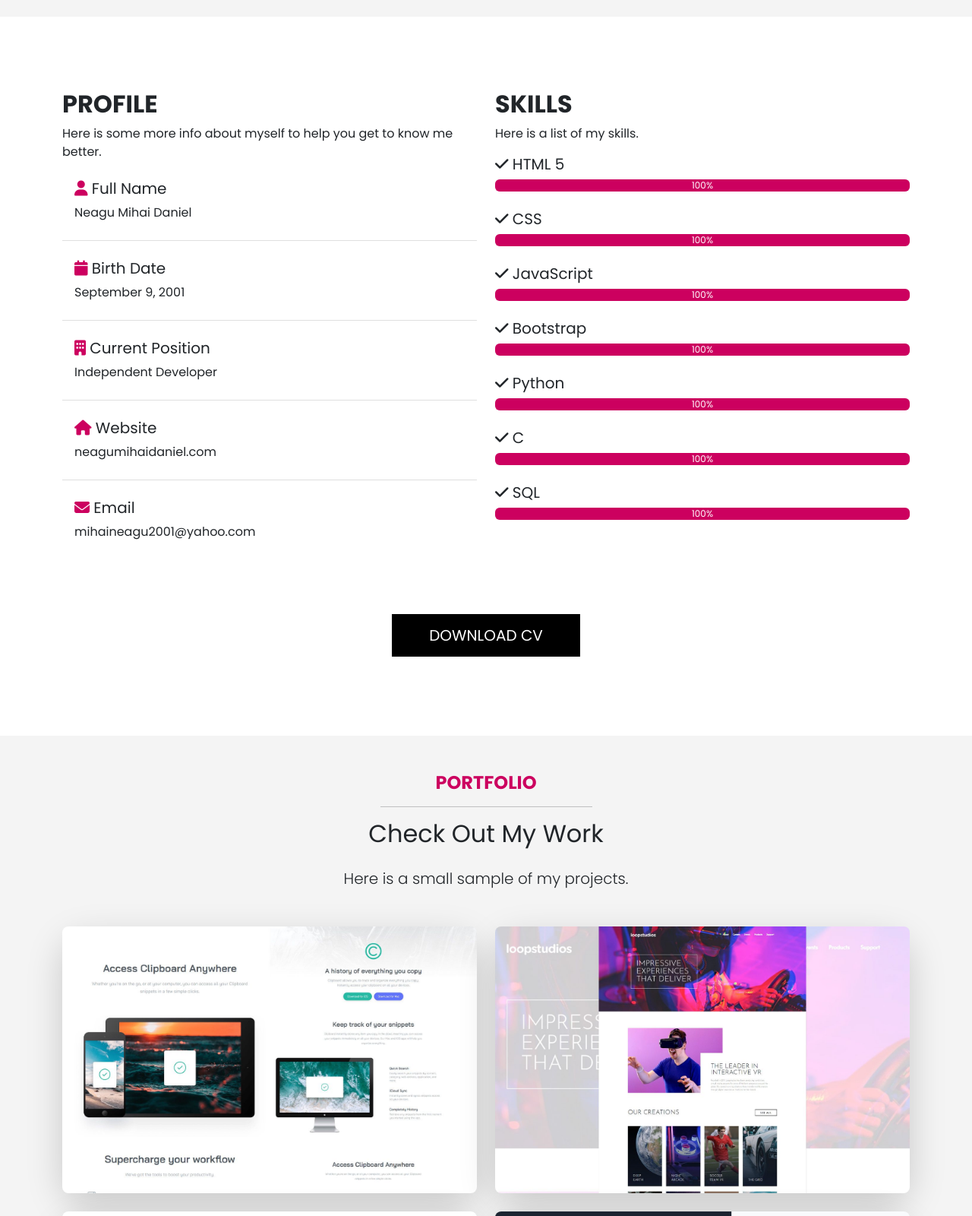
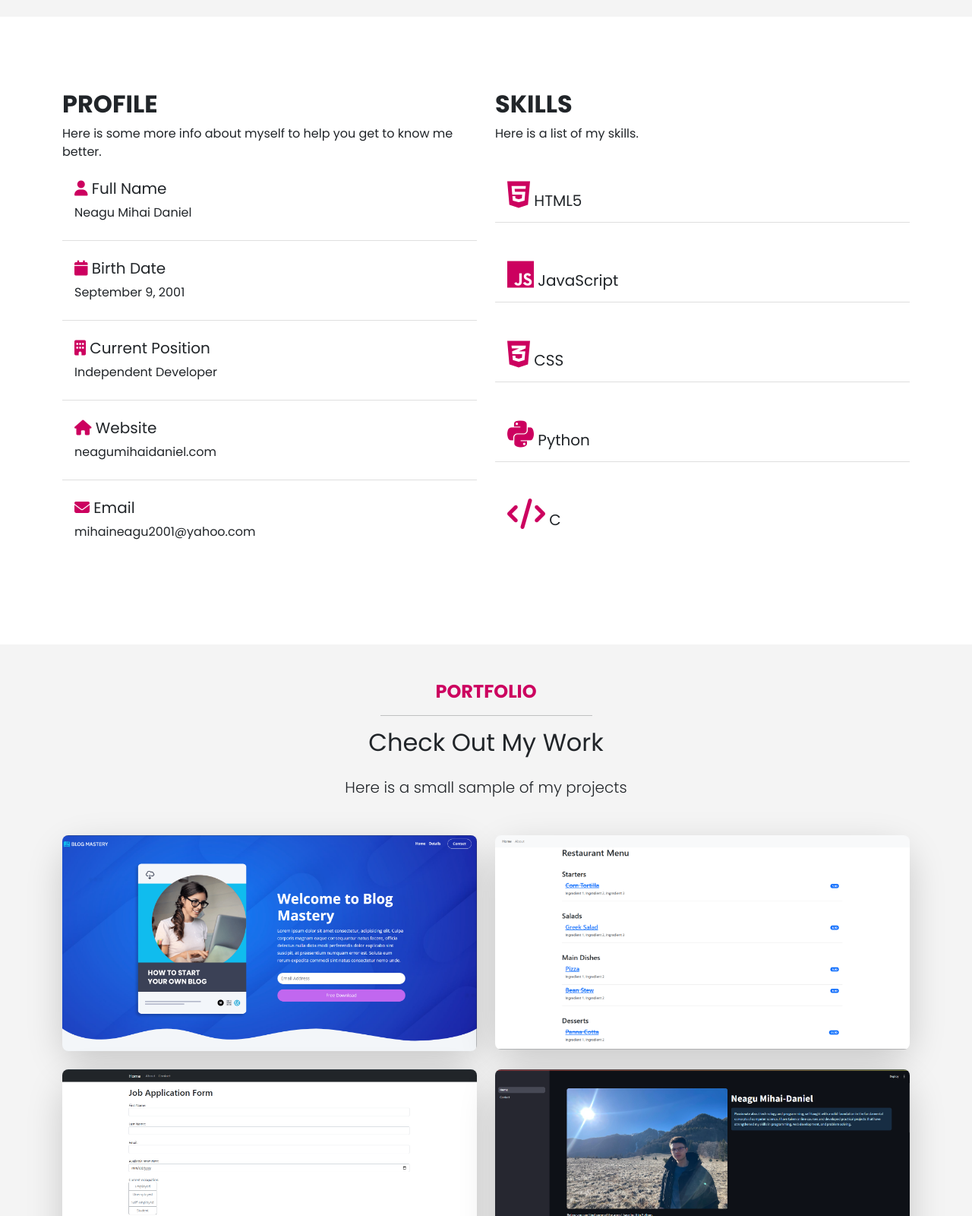
Before and after one commit to MihaiNeagu9/Portfolio-website-Bootstrap, a website: page index.html in a window 1280 px wide. Shown: the part 1200-2800 px from the top of the page at 76% size. Drawn offline with nearby package versions, Linux system fonts and the light colour scheme; files that its build step writes are made by us from their sources.

Commit message:
Added netlify forms

```diff
--- a/index.html
+++ b/index.html
@@ -24,9 +24,9 @@
         <h5 class="text-primary fs-3 fw-bold text-uppercase">Hello, World!</h5>
         <h1 id="typing-text" class="display-1 fw-bold text-white"></h1>
         <p class="roles text-white text-uppercase fs-4">
-          Junior Full Stack Web Developer | Junior Python Developer
+          <span>Junior Full Stack Web Developer </span> | <span>Junior Python Developer</span>
         </p>
-        <a class="btn btn-outline-light btn-lg mt-3">
+        <a href="#about" class="btn btn-outline-light btn-lg mt-3">
           <div class="d-flex">
             <div class="me-3">
               <i class="fas fa-chevron-down"></i>
@@ -99,40 +99,23 @@
           <div class="col-md-6">
             <h2 class="text-uppercase fw-bold">Skills</h2>
             <p>Here is a list of my skills.</p>
-            <h5><i class="fas fa-check"></i> HTML 5</h5>
-            <div class="progress mb-4" role="progressbar" aria-valuenow="100" aria-valuemin="0" aria-valuemax="100">
-              <div class="progress-bar" style="width:100%">100%</div>
-            </div>
-            <h5><i class="fas fa-check"></i> CSS</h5>
-            <div class="progress mb-4" role="progressbar" aria-valuenow="100" aria-valuemin="0" aria-valuemax="100">
-              <div class="progress-bar" style="width:100%">100%</div>
-            </div>
-            <h5><i class="fas fa-check"></i> JavaScript</h5>
-            <div class="progress mb-4" role="progressbar" aria-valuenow="100" aria-valuemin="0" aria-valuemax="100">
-              <div class="progress-bar" style="width:100%">100%</div>
-            </div>
-            <h5><i class="fas fa-check"></i> Bootstrap</h5>
-            <div class="progress mb-4" role="progressbar" aria-valuenow="100" aria-valuemin="0" aria-valuemax="100">
-              <div class="progress-bar" style="width:100%">100%</div>
-            </div>
-            <h5><i class="fas fa-check"></i> Python</h5>
-            <div class="progress mb-4" role="progressbar" aria-valuenow="100" aria-valuemin="0" aria-valuemax="100">
-              <div class="progress-bar" style="width:100%">100%</div>
-            </div>
-            <h5><i class="fas fa-check"></i> C</h5>
-            <div class="progress mb-4" role="progressbar" aria-valuenow="100" aria-valuemin="0" aria-valuemax="100">
-              <div class="progress-bar" style="width:100%">100%</div>
-            </div>
-            <h5><i class="fas fa-check"></i> SQL</h5>
-            <div class="progress mb-4" role="progressbar" aria-valuenow="100" aria-valuemin="0" aria-valuemax="100">
-              <div class="progress-bar" style="width:100%">100%</div>
-            </div>
-
-          </div>
-        </div>
-        <div class="row mt-5 text-center">
-          <div class="col-md-12">
-            </a><a href="#" class="btn btn-dark btn-lg text-uppercase px-5 mx-3 my-2">Download CV</a>
+            <ul class="list-group list-group-flush">
+              <li class="list-group-item mb-3">
+                <h5><i class="fab fa-html5 fa-2x text-primary mt-4"></i> HTML5</h5>
+              </li>
+              <li class="list-group-item mb-3">
+                <h5><i class="fab fa-js fa-2x text-primary mt-4"></i> JavaScript</h5>
+              </li>
+              <li class="list-group-item mb-3">
+                <h5><i class="fab fa-css3-alt fa-2x text-primary mt-4"></i> CSS</h5>
+              </li>
+              <li class="list-group-item mb-3">
+                <h5><i class="fab fa-python fa-2x text-primary mt-4"></i> Python</h5>
+              </li>
+              <li class="list-group-item mb-3">
+                <h5><i class="fa fa-code fa-2x text-primary mt-4"></i> C</h5>
+              </li>
+            </ul>
           </div>
         </div>
       </div>
@@ -145,48 +128,48 @@
           <h4 class="text-uppercase fw-bold text-primary">Portfolio</h4>
           <hr class="w-25 mx-auto">
           <h2 class="mb-4">Check Out My Work</h2>
-          <p class="lead">Here is a small sample of my projects.</p>
+          <p class="lead">Here is a small sample of my projects</p>
         </div>
         <div class="row">
           <div class="col-md-6 mb-4">
             <div class="project shadow-lg rounded-5">
-              <a href="images/project1.jpg" data-lightbox="images" data-title="Cliboard Landing Page">
-                <img src="images/project1.jpg" class="img-fluid rounded-3">
+              <a href="images/project1.png" data-lightbox="images" data-title="Ebook Website">
+                <img src="images/project1.png" class="img-fluid rounded-3">
               </a>
             </div>
           </div>
           <div class="col-md-6 mb-4">
             <div class="project shadow-lg rounded-5">
-              <a href="images/project2.jpg" data-lightbox="images" data-title="Cliboard Landing Page">
-                <img src="images/project2.jpg" class="img-fluid rounded-3">
+              <a href="images/project2.png" data-lightbox="images" data-title="Restaurant Menu Django">
+                <img src="images/project2.png" class="img-fluid rounded-3">
               </a>
             </div>
           </div>
           <div class="col-md-6 mb-4">
             <div class="project shadow-lg rounded-5">
-              <a href="images/project3.jpg" data-lightbox="images" data-title="Cliboard Landing Page">
-                <img src="images/project3.jpg" class="img-fluid rounded-3">
+              <a href="images/project3.png" data-lightbox="images" data-title="Job Application Form">
+                <img src="images/project3.png" class="img-fluid rounded-3">
               </a>
             </div>
           </div>
           <div class="col-md-6 mb-4">
             <div class="project shadow-lg rounded-5">
-              <a href="images/project4.jpg" data-lightbox="images" data-title="Cliboard Landing Page">
-                <img src="images/project4.jpg" class="img-fluid rounded-3">
+              <a href="images/project4.png" data-lightbox="images" data-title="Website Streamlit">
+                <img src="images/project4.png" class="img-fluid rounded-3">
               </a>
             </div>
           </div>
           <div class="col-md-6 mb-4">
             <div class="project shadow-lg rounded-5">
-              <a href="images/project5.jpg" data-lightbox="images" data-title="Cliboard Landing Page">
-                <img src="images/project5.jpg" class="img-fluid rounded-3">
+              <a href="images/project5.png" data-lightbox="images" data-title="News API Project">
+                <img src="images/project5.png" class="img-fluid rounded-3">
               </a>
             </div>
           </div>
           <div class="col-md-6 mb-4">
             <div class="project shadow-lg rounded-5">
-              <a href="images/project6.jpg" data-lightbox="images" data-title="Cliboard Landing Page">
-                <img src="images/project6.jpg" class="img-fluid rounded-3">
+              <a href="images/project6.png" data-lightbox="images" data-title="ToDo App GUI">
+                <img src="images/project6.png" class="img-fluid rounded-3">
               </a>
             </div>
           </div>
@@ -202,18 +185,18 @@
             <div class="text-center mb-5">
               <h4 class="text-uppercase fw-bold text-primary">Contact</h4>
               <hr class="w-25 mx-auto">
-              <h2 class="mb-4">I'd love to hear from you.</h2>
+              <h2 class="mb-4">I'd love to hear from you</h2>
               <p class="lead">If you have any questions or would like to work together, please contact me with the form below.</p>
             </div>
-            <form>
+            <form name="contact" netlify>
               <div class="mb-5">
-                <input type="text" class="form-control bg-transparent border-top-0 border-start-0 border-end-0 rounded-0 border-muted text-white" placeholder="Name">
+                <input type="text" name="name" class="form-control bg-transparent border-top-0 border-start-0 border-end-0 rounded-0 border-muted text-white" placeholder="Name">
               </div>
               <div class="mb-5">
-                <input type="email" class="form-control bg-transparent border-top-0 border-start-0 border-end-0 rounded-0 border-muted text-white" placeholder="Email">
+                <input type="email" name="email" class="form-control bg-transparent border-top-0 border-start-0 border-end-0 rounded-0 border-muted text-white" placeholder="Email">
               </div>
               <div class="mb-5">
-                <textarea class="form-control bg-transparent border-top-0 border-start-0 border-end-0 rounded-0 border-muted text-white" placeholder="Message"></textarea>
+                <textarea name="message" class="form-control bg-transparent border-top-0 border-start-0 border-end-0 rounded-0 border-muted text-white" placeholder="Message"></textarea>
               </div>
               <div class="mb-5 d-grid">
                 <button type="submit" class="btn btn-primary">Submit</button>
--- a/scss/styles.scss
+++ b/scss/styles.scss
@@ -36,29 +36,10 @@
     width: 200px;
 }
 
-.progress
-{
-    --bs-progress-height: 1rem;
-    --bs-progress-font-size: 0.75rem;
-    --bs-progress-bg: #e9ecef;
-    --bs-progress-border-radius: 0.375rem;
-    --bs-progress-box-shadow: inset 0 1px 2px rgba(0, 0, 0, 0.075);
-    --bs-progress-bar-color: #fff;
-    --bs-progress-bar-bg: #cc005f;
-    --bs-progress-bar-transition: width 0.6s ease;
-    display: flex;
-    height: var(--bs-progress-height);
-    overflow: hidden;
-    font-size: var(--bs-progress-font-size);
-    background-color: var(--bs-progress-bg);
-    border-radius: var(--bs-progress-border-radius);
-}
-
-.project:hover
-{
-    transform: scale(1.05);
-    transition: all 0.5s ease-in-out;
-    opacity: 0.8;
+.project:hover {
+  transform: scale(1.05);
+  transition: all 0.5s ease-in-out;
+  opacity: 0.8;
 }
 
 @media (max-width: 767px)
```
Also changed, not shown: images/project1.jpg (deleted), images/project1.png (added), images/project2.jpg (deleted), images/project2.png (added), images/project3.jpg (deleted), images/project3.png (added), images/project4.jpg (deleted), images/project4.png (added), images/project5.jpg (deleted), images/project5.png (added), images/project6.jpg (deleted), images/project6.png (added), images/screen.png (deleted).
